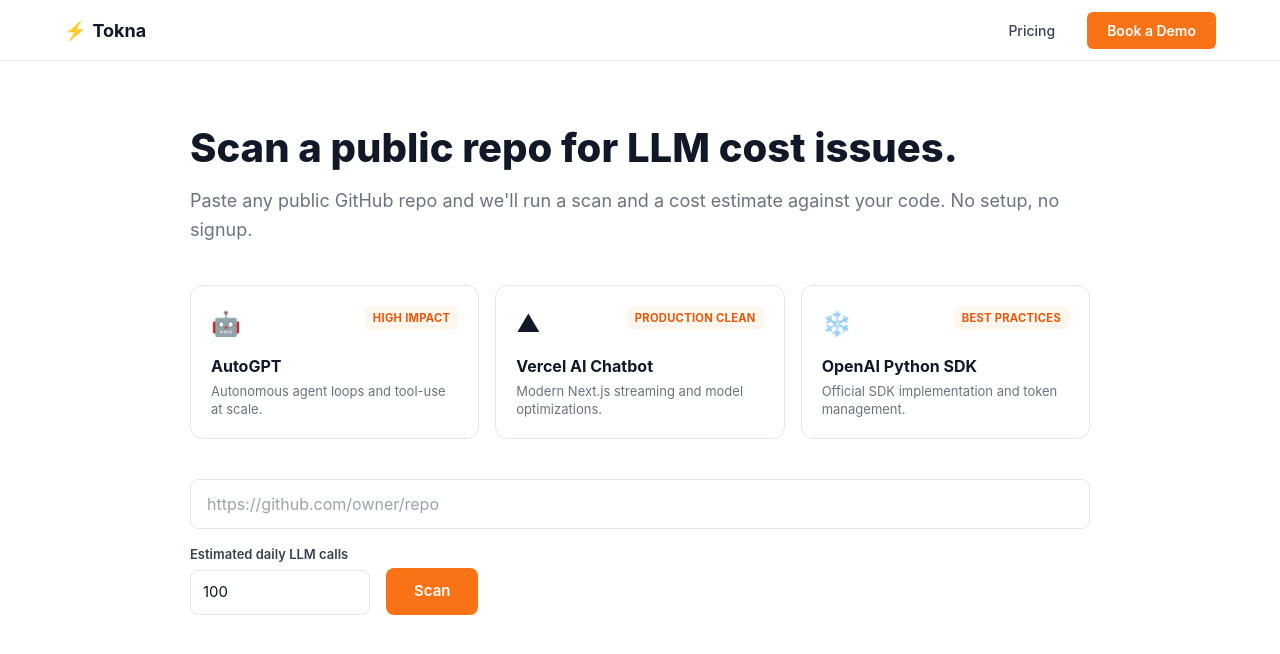
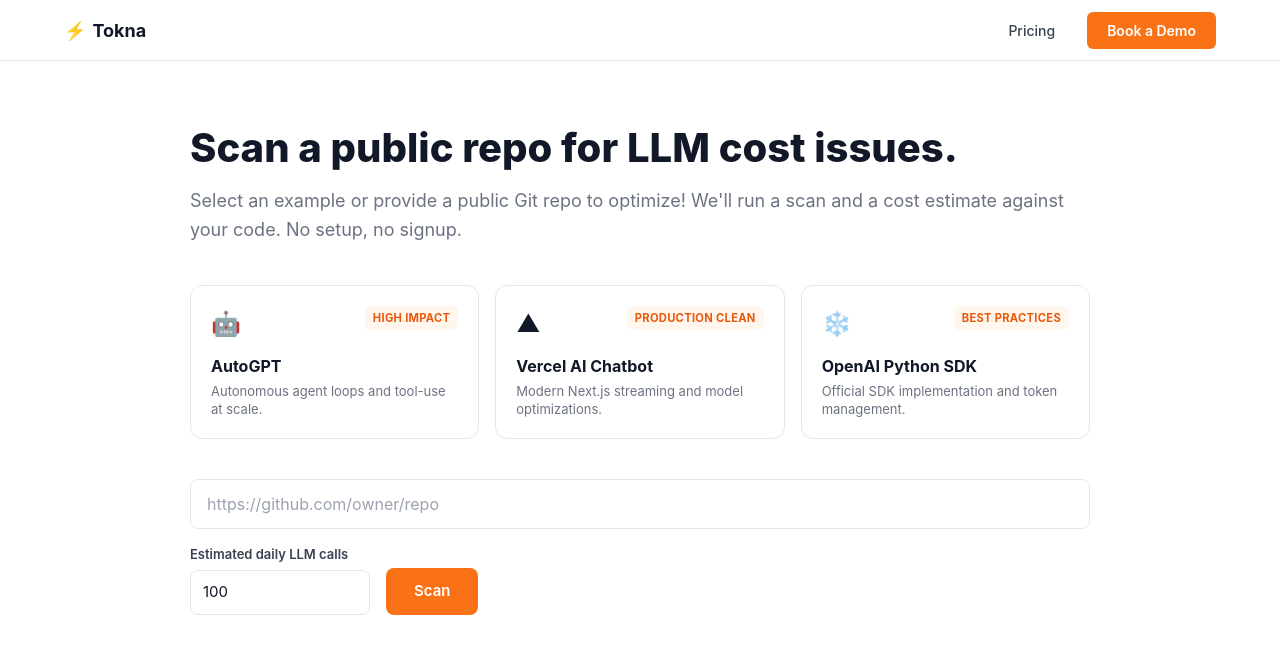
Before and after one commit to nroan117/tokna, a Next.js app in the folder apps/web/: page /tryit in a window 1280 px wide. Shown: the top 654 px of the page. Built offline with nearby package versions, Linux system fonts and the light colour scheme.

Commit message:
ux: clarify that top buttons are examples and invite git repo input

```diff
--- a/apps/web/app/(marketing)/tryit/page.tsx
+++ b/apps/web/app/(marketing)/tryit/page.tsx
@@ -346,7 +346,7 @@
           lineHeight: 1.6,
           marginBottom: '2.5rem',
         }}>
-          Paste any public GitHub repo and we&apos;ll run a scan and a cost estimate
+          Select an example or provide a public Git repo to optimize! We&apos;ll run a scan and a cost estimate
           against your code. No setup, no signup.
         </p>
 
```
